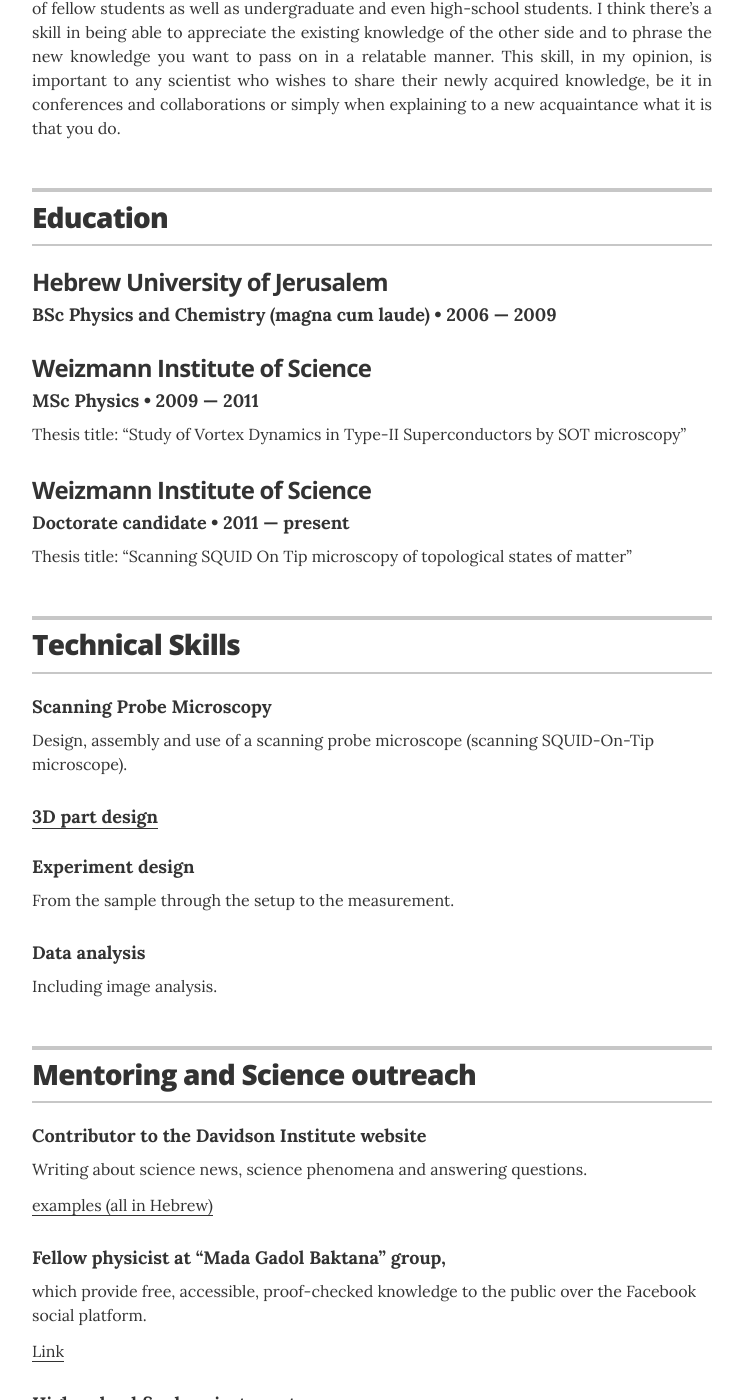
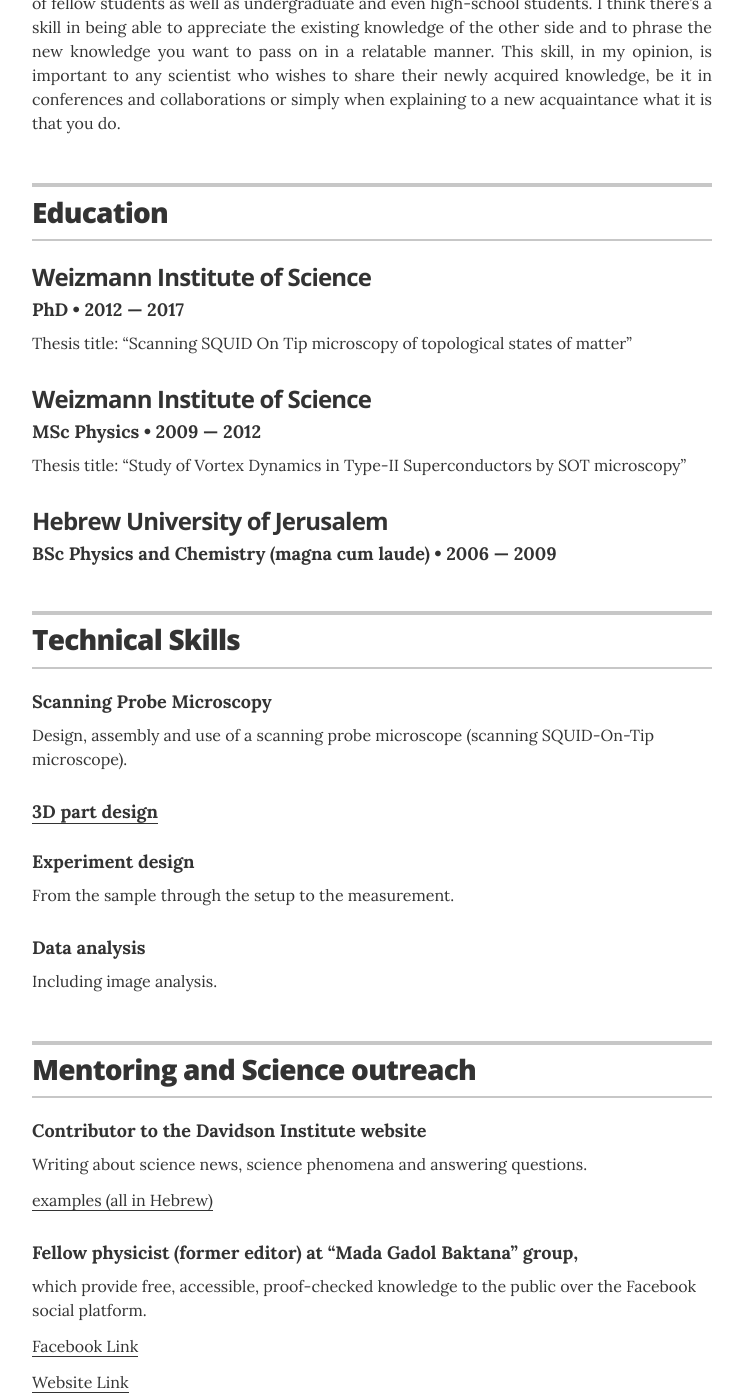
Before and after one commit to ellachman/ellachman.github.io, a Jekyll site: the page built from index.html, in a window 1280 px wide and 1400 px high, scrolled down 1059 px. Shown: the whole window, without its empty margins (268-1011 px from the left). Built offline with Jekyll 4.4.1, drawn with Linux system fonts in a browser that asks for light colours; some of the changed text lies outside the part shown.

Commit message:
update Jan 2018

```diff
--- a/_config.yml
+++ b/_config.yml
@@ -13,7 +13,7 @@ resume_avatar:                  "true"
 resume_name:                    "Ella O. Lachman"
 #resume_title:                   "Nuclear Safety Inspector"
 resume_contact_email:
-  "ella.lachman@weizmann.ac.il"
+  "ellal@berkeley.edu"
 
 # use "yes" to display the email contact button,
 # "no" to display an "I'm not looking for work" message,
@@ -39,7 +39,7 @@ resume_social_links:
   resume_linkedin_url:          "#links_bookmark"
   resume_twitter_url:          "#skills_bookmark"
   resume_dribbble_url:         "#mentoring_bookmark"
-  resume_facebook_url:          "https://www.facebook.com/groups/ezlab/"
+  #resume_facebook_url:          "https://www.facebook.com/groups/ezlab/"
 
   #resume_instagram_url:         "gallery.html"
 
--- a/_layouts/resume.html
+++ b/_layouts/resume.html
@@ -37,7 +37,7 @@
 
         {% if site.resume_looking_for_work == 'yes' %}
         <div style="text-align: center;">
-		<a href="files/EllaLachman_CV.pdf" class="contact-button">Download CV</a>
+		<a href="files/EllaLachmanCV_Jan2018.pdf" class="contact-button">Download CV</a>
 		<a href="mailto:{{ site.resume_contact_email }}" class="contact-button">Contact me</a>
 		</div>
         {% elsif site.resume_looking_for_work == 'no' %}
@@ -74,20 +74,21 @@
           <h2 id="education_bookmark">Education</h2>
         </header>
 
+		<div class="resume-item">
+          <h3 class="resume-item-title">Weizmann Institute of Science</h3>
+          <h4 class="resume-item-details">PhD &bull; 2012 &mdash; 2017</h4>
+          <p class="resume-item-copy">Thesis title: “Scanning SQUID On Tip microscopy of topological states of matter”</p>
+        </div>
         <div class="resume-item">
+          <h3 class="resume-item-title">Weizmann Institute of Science</h3>
+          <h4 class="resume-item-details">MSc Physics &bull; 2009 &mdash; 2012</h4>
+          <p class="resume-item-copy">Thesis title: “Study of Vortex Dynamics in Type-II Superconductors by SOT microscopy”</p>
+        </div>
+		<div class="resume-item">
           <h3 class="resume-item-title">Hebrew University of Jerusalem</h3>
           <h4 class="resume-item-details">BSc Physics and Chemistry (magna cum laude) &bull; 2006 &mdash; 2009</h4>
         </div>
-		<div class="resume-item">
-          <h3 class="resume-item-title">Weizmann Institute of Science</h3>
-          <h4 class="resume-item-details">MSc Physics &bull; 2009 &mdash; 2011</h4>
-          <p class="resume-item-copy">Thesis title: “Study of Vortex Dynamics in Type-II Superconductors by SOT microscopy”</p>
-        </div>
-		<div class="resume-item">
-          <h3 class="resume-item-title">Weizmann Institute of Science</h3>
-          <h4 class="resume-item-details">Doctorate candidate &bull; 2011 &mdash; present</h4>
-          <p class="resume-item-copy">Thesis title: “Scanning SQUID On Tip microscopy of topological states of matter”</p>
-        </div>
+
 
       </section>
       <!-- end Education -->
@@ -141,9 +142,10 @@
         </div>
 
 		<div class="resume-item">
-          <h4 class="resume-item-details">Fellow physicist at “Mada Gadol Baktana” group,</h4>
+          <h4 class="resume-item-details">Fellow physicist (former editor) at “Mada Gadol Baktana” group,</h4>
           <p class="resume-item-copy"> which provide free, accessible, proof-checked knowledge to the public over the Facebook social platform.</p>
-		  <p class="resume-item-copy"><a href="https://www.facebook.com/MadaGB/" target="_blank">Link</a></p>
+		  <p class="resume-item-copy"><a href="https://www.facebook.com/MadaGB/" target="_blank">Facebook Link</a></p>
+		  <p class="resume-item-copy"><a href="https://lbscience.org/" target="_blank">Website Link</a></p>
         </div>
 
         <div class="resume-item">
@@ -262,7 +264,7 @@
 
       <footer class="page-footer">
         <p class="footer-line">last updated: 20Jan2016.</p>
-        <p class="footer-line">contact me: ella.lachman@weizmann.ac.il</p>
+        <p class="footer-line">contact me: ellal@berkeley.edu</p>
       </footer>
 
     </div>
```
Also changed, not shown: 1 other file.
